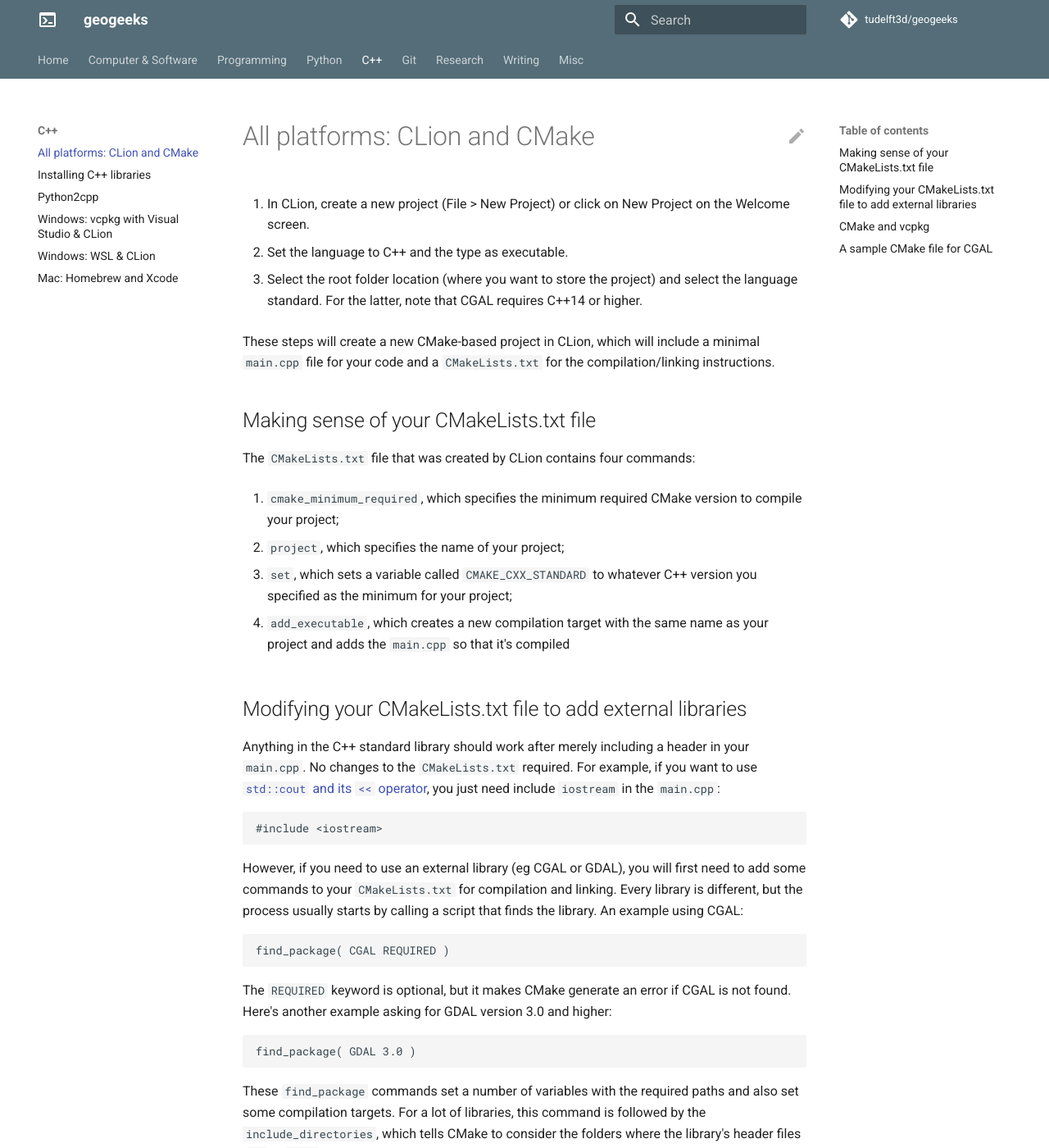
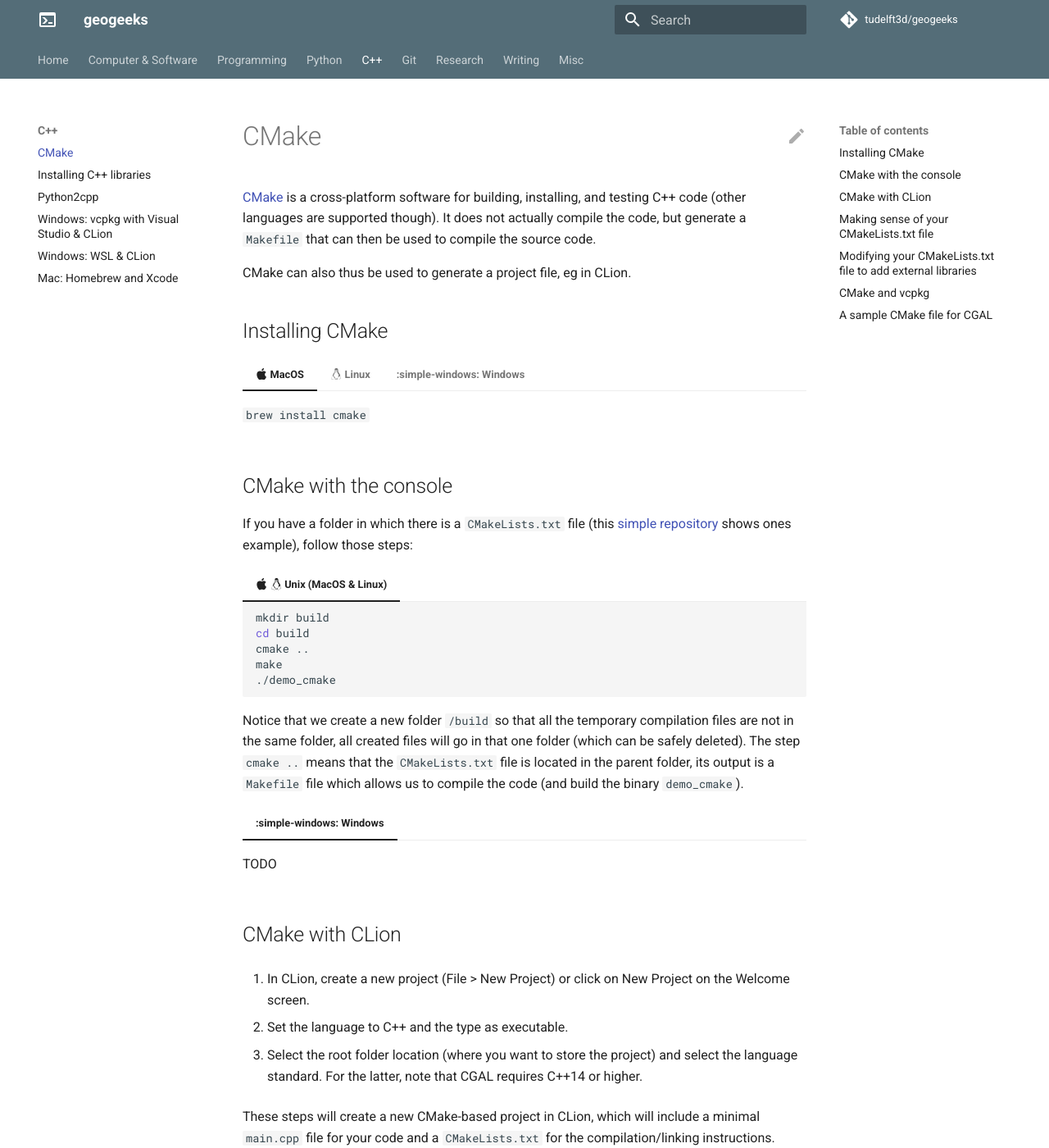
Before and after one commit to tudelft3d/geogeeks, an MkDocs documentation site: the page built from docs/cpp/cmake.md, in a window 1280 px wide and 1400 px high. Shown: the whole window at 82% size. Built offline with MkDocs 1.6.1 and Material for MkDocs 9.7.7, drawn with Linux system fonts in a browser that asks for light colours; comment, search, counter and statistics services are not loaded.

Commit message:
Improve the cmake page
with explanation of what it is + how to compile a project with console

````diff
--- a/docs/cpp/cmake.md
+++ b/docs/cpp/cmake.md
@@ -1,5 +1,49 @@
 
-# All platforms: CLion and CMake
+
+[CMake](https://cmake.org) is a cross-platform software for building, installing, and testing C++ code (other languages are supported though).
+It does not actually compile the code, but generate a `Makefile` that can then be used to compile the source code.
+
+CMake can also thus be used to generate a project file, eg in CLion.
+
+
+## Installing CMake
+
+=== ":simple-apple: MacOS"
+
+    `brew install cmake`
+
+=== ":simple-linux: Linux"
+
+    `apt install cmake`
+
+=== ":simple-windows: Windows"
+
+    TODO
+
+
+## CMake with the console
+
+If you have a folder in which there is a `CMakeLists.txt` file (this [simple repository](https://github.com/hugoledoux/demo_cmake) shows ones example), follow those steps:
+
+=== ":simple-apple: :simple-linux: Unix (MacOS & Linux)"
+
+    ```bash
+    mkdir build
+    cd build
+    cmake ..
+    make
+    ./demo_cmake
+    ```
+
+Notice that we create a new folder `/build` so that all the temporary compilation files are not in the same folder, all created files will go in that one folder (which can be safely deleted).
+The step `cmake ..` means that the `CMakeLists.txt` file is located in the parent folder, its output is a `Makefile` file which allows us to compile the code (and build the binary `demo_cmake`).
+
+=== ":simple-windows: Windows"
+
+    TODO
+
+
+## CMake with CLion
 
 1. In CLion, create a new project (File > New Project) or click on New Project on the Welcome screen.
 
@@ -25,7 +69,7 @@
 
 Anything in the C++ standard library should work after merely including a header in your `main.cpp`. No changes to the `CMakeLists.txt` required. For example, if you want to use [`std::cout` and its `<<` operator](https://www.cplusplus.com/reference/ostream/ostream/operator%3C%3C/), you just need include `iostream` in the `main.cpp`:
 
-```
+```cpp
 #include <iostream>
 ```
 
````
Also changed, not shown: docs/cpp/.pages (added).
